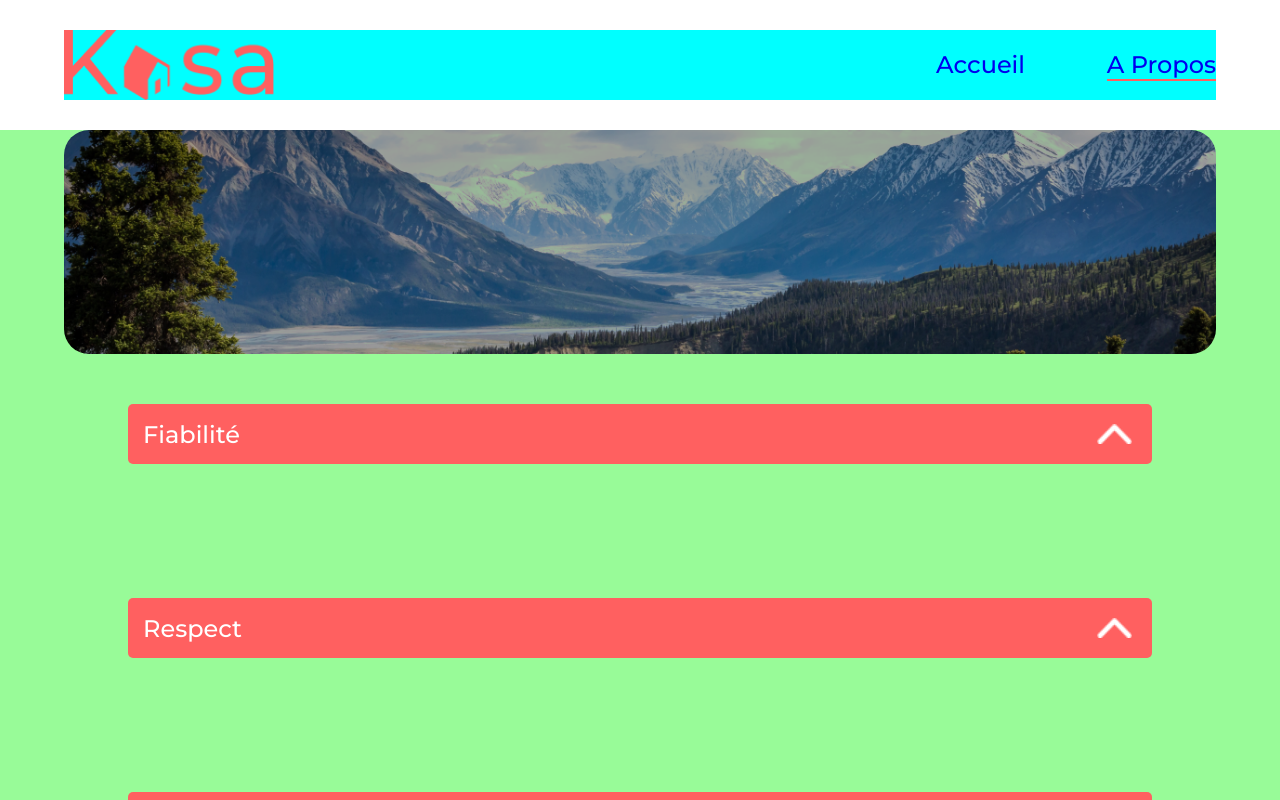
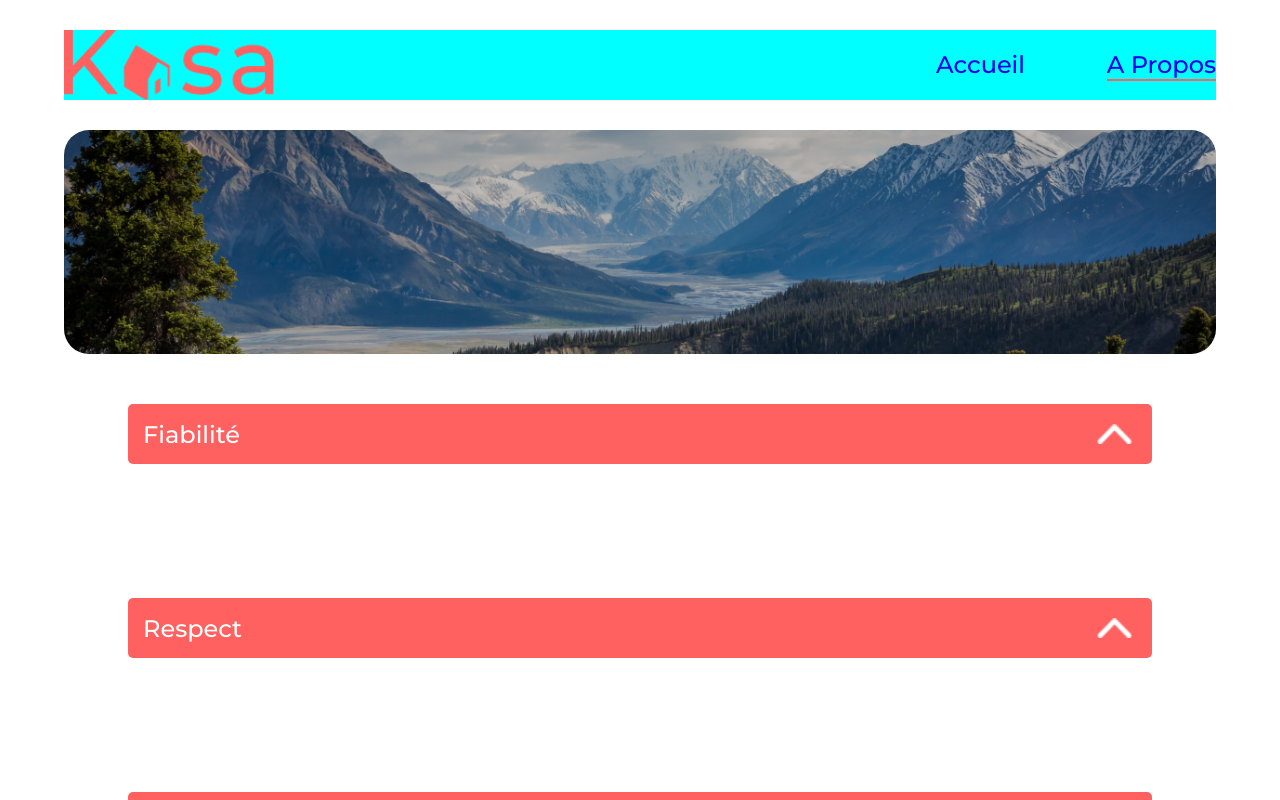
Before and after one commit to AudreyYuedra/Kasa_OC_P8, a React (Create React App) app: page /About in a window 1280 px wide. Shown: the top 800 px of the page. Built offline with nearby package versions, Linux system fonts and the light colour scheme.

Commit message:
suppr bg about

```diff
--- a/src/pages/About/About.css
+++ b/src/pages/About/About.css
@@ -1,6 +1,5 @@
 /*** VERSION DESKTOP ***/
 .main-about {
-  background-color: palegreen;
   width: 100%;
   display: flex;
   flex-direction: column;
--- a/src/pages/About/About.scss
+++ b/src/pages/About/About.scss
@@ -4,7 +4,6 @@
 
 /*** VERSION DESKTOP ***/
 .main-about {
-    background-color: palegreen;
     width: 100%;
     @include column-center;
     & .section-about {
```
Also changed, not shown: 1 other file (tests, documents, lock files or other folders).
